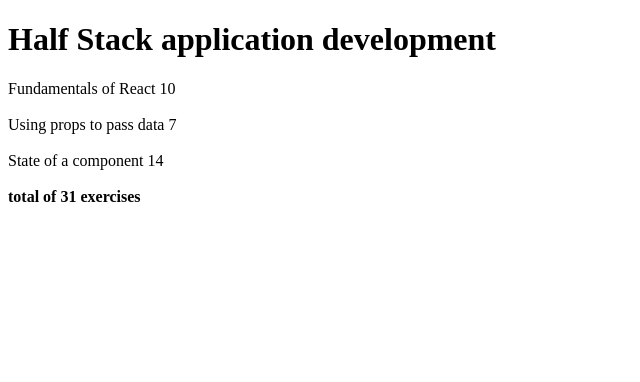
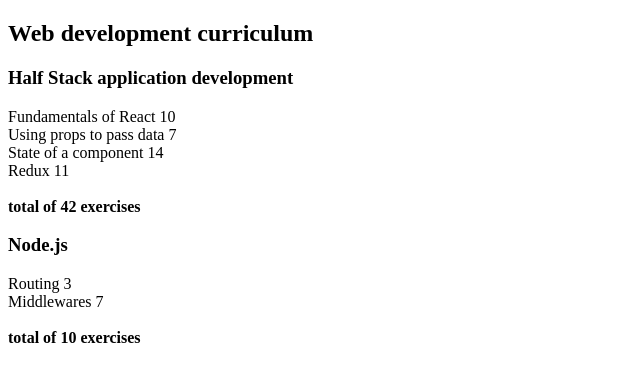
Before and after one commit to ali-eser/fullstackopen, a React (Vite) app in the folder part2/courseinfo/: page / in a window 1280 px wide. Shown: the top 382 px of the page, without its empty margins (0-640 px from the left). Built offline with nearby package versions, Linux system fonts and the light colour scheme.

Commit message:
Finish exercise 2.4

```diff
--- a/part2/courseinfo/src/App.jsx
+++ b/part2/courseinfo/src/App.jsx
@@ -2,7 +2,7 @@
 
     const Header = ({ name }) => (
         <div>
-            <h1>{name}</h1>
+            <h3>{name}</h3>
         </div>
     )
 
@@ -17,30 +17,45 @@
         <div>{part.name} {part.exercises}</div>
     )
 
-    const Content = ({ course }) => (
+
+
+    const Content = ({ partList }) => {
+        const items = []
+        partList.parts.forEach((item, i) => {
+            items.push(<Part part={partList.parts[i]} /> )
+        })
+        return (
             <div>
-            <Part part={course.parts[0]} />
-            <br/>
-            <Part part={course.parts[1]} />
-            <br/>
-            <Part part={course.parts[2]} />
+                {items}
             </div>
         )
 
+    }
+
     return (
         <div>
-            <Header name={course.name}/>
-            <Content course={course} />
+            <h2>Web development curriculum</h2>
+            <section>
+                <Header name={course[0].name} />
+                <Content partList={course[0]} />
                 <br/>
-            <Total array={course.parts} />
+                <Total array={course[0].parts} />
+            </section>
+            <section>
+                <Header name={course[1].name} />
+                <Content partList={course[1]} />
+                <br/>
+                <Total array={course[1].parts} />
+            </section>
         </div>
     )
 }
 
 const App = () => {
-    const course = {
+    const course = [
+        {
+            name: 'Half Stack application development',
             id: 1,
-        name: 'Half Stack application development',
             parts: [
                 {
                     name: 'Fundamentals of React',
@@ -56,9 +71,32 @@
                     name: 'State of a component',
                     exercises: 14,
                     id: 3
+                },
+                {
+                    name: 'Redux',
+                    exercises: 11,
+                    id: 4
+                }
+            ]
+        },
+        {
+            name: 'Node.js',
+            id: 2,
+            parts: [
+                {
+                    name: 'Routing',
+                    exercises: 3,
+                    id: 1
+                },
+                {
+                    name: 'Middlewares',
+                    exercises: 7,
+                    id: 2
                 }
             ]
         }
+    ]
+
 
     return <Course course={course} />
 }
```
Lines whose indentation alone changed are shown as unchanged.
